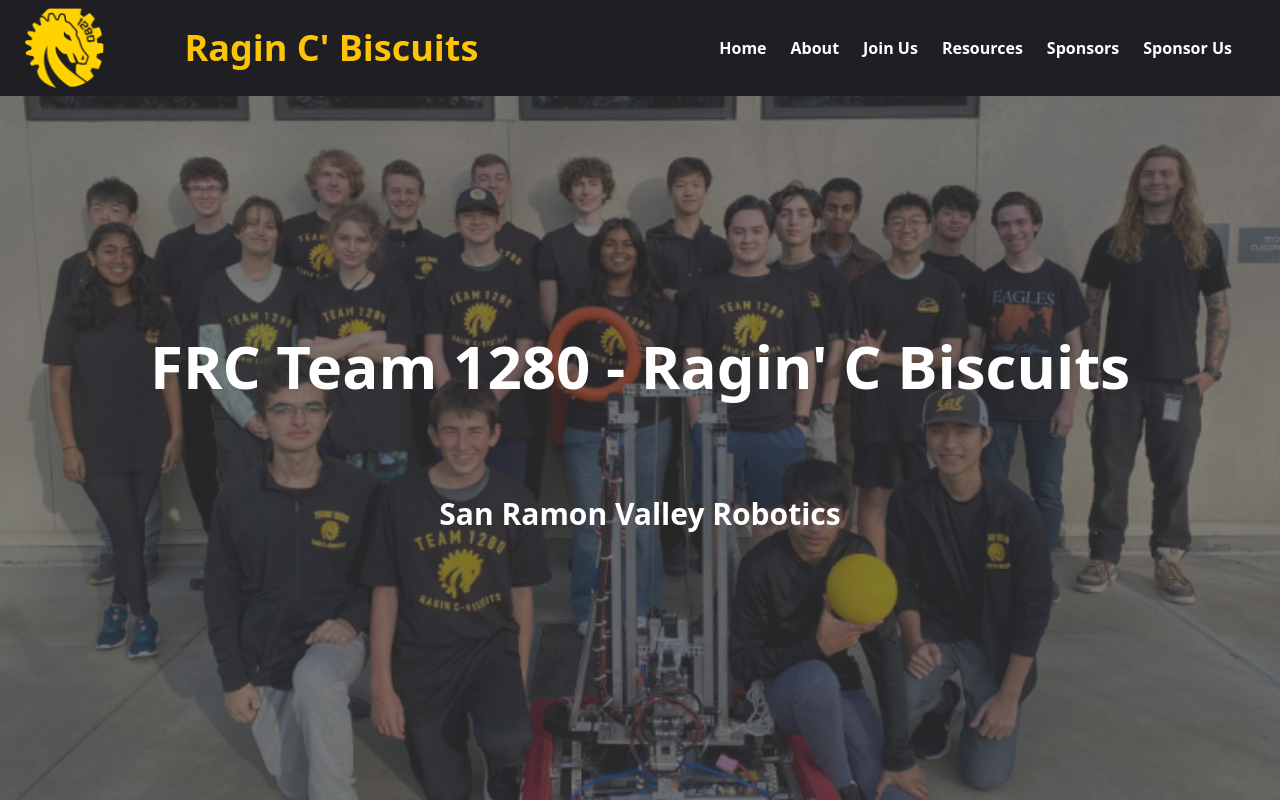
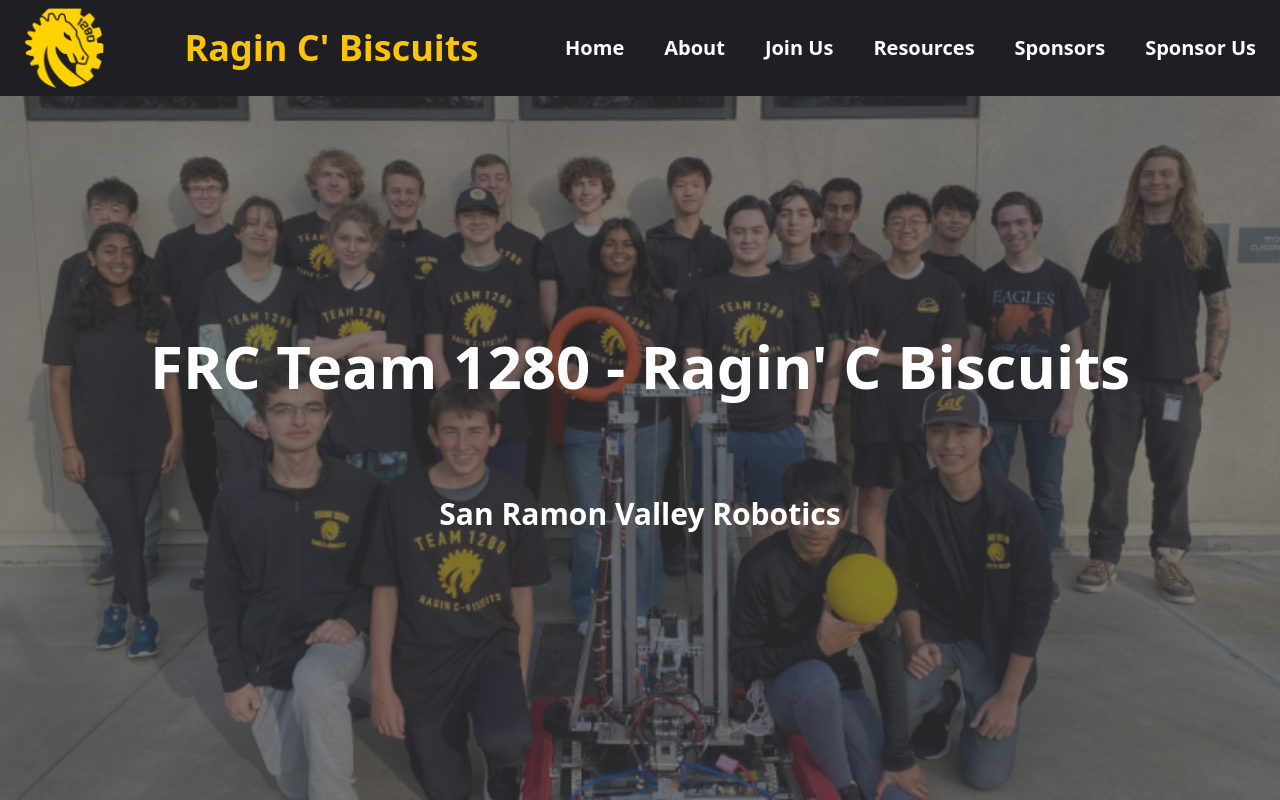
Before and after one commit to Team-1280/1280-website, a React (Vite) app in the folder app/: page / in a window 1280 px wide. Shown: the top 800 px of the page. Built offline with nearby package versions, Linux system fonts and the light colour scheme.

Commit message:
Improve navbar links

```diff
--- a/app/src/components/Navbar.css
+++ b/app/src/components/Navbar.css
@@ -21,7 +21,7 @@
     gap: 2rem;
 }
 a {
-    padding-right: 1.5rem;
+    /* padding-right: 1.5rem; */
     color: white;
     vertical-align: center;
     text-decoration: none;
@@ -40,8 +40,6 @@ a:hover {
 }
 .drop-link {
     color: white;
-    /* padding: 16px; */
-    font-size: 16px;
     border: none;
 }
 .dropdown-content {
--- a/app/src/components/Navbar.jsx
+++ b/app/src/components/Navbar.jsx
@@ -8,7 +8,7 @@ const Navbar = () => {
                 <img src='./logo.png' className="w-auto h-[125%]"/>
                 <span className="text-[#fcc307] pl-20 pr-20 font-bold text-4xl text-center whitespace-nowrap">Ragin C' Biscuits</span>
             </div>
-            <ul className='text-white font-bold z-1000 text-balance'>
+            <ul className='text-white text-xl font-bold z-1000 text-balance space-x-10'>
                 <Link to='/' className='nav-item'>Home</Link>
                 <div className="dropdown">
                     <Link to='/About' className='drop-link'>About</Link>
```
